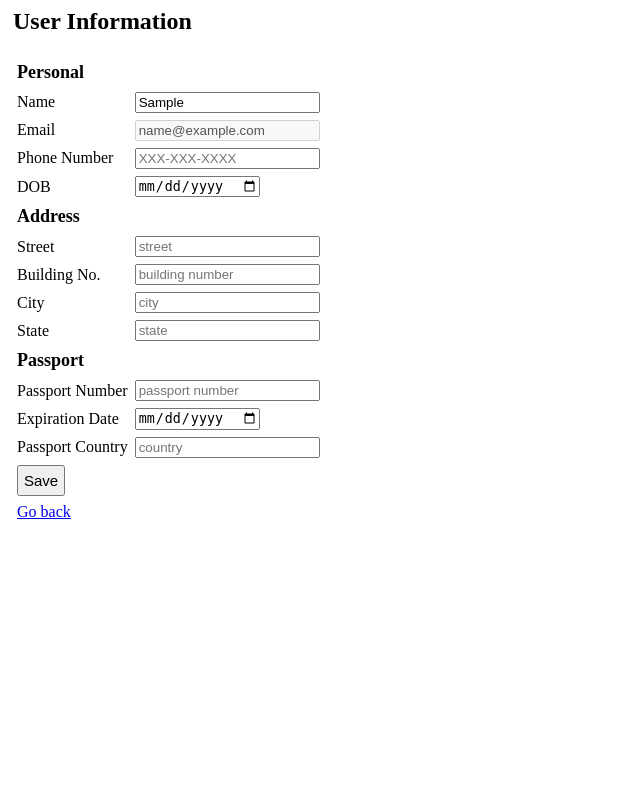
After one commit to EleanorMoseley/airline-project, a Flask app: page /customerinfo in a window 1280 px wide. The commit adds this page. Shown: the whole page, without its empty margins (0-640 px from the left). Run offline with Flask 3, Linux system fonts and the light colour scheme; the visitor is signed in with stand-in values (Sample User, id 1).

Commit message:
customer information

```diff
--- a/app.py
+++ b/app.py
@@ -6,10 +6,9 @@ app = Flask(__name__)
 app.secret_key = "your_secret_key_here"
 
 connection = pymysql.connect(host='localhost',
+                             port = 8889,
                              user='root',
-                             password = '',
-                            #  port = 8889,
-                            #  password='root',
+                             password='root',
                              db='airline',
                              charset='utf8mb4',
                              cursorclass=pymysql.cursors.DictCursor)
@@ -35,6 +34,85 @@ def book(flight_number):
         cursor.execute("SELECT * FROM Flight WHERE flight_number = %s", [flight_number])
         flight = cursor.fetchone()
     return render_template("book.html", flight=flight)
+
+@app.route("/customerinfo", methods = ["GET", "POST"])
+def customerinfo():
+
+    # list = ['name', 'phone_number', 'date_of_birth', 'address_street', 'address_city',
+    #     'address_state', 'address_building_number', 'passport_number', 'passport_expiration', 'passport_country']
+    updatedict = {'name': '',
+            'phone_number':'',
+            'date_of_birth':'',
+            'address_street':'',
+            'address_city':'',
+            'address_state':'',
+            'address_building_number':'',
+            'passport_number':'',
+            'passport_expiration':'',
+            'passport_country':''}
+    if request.method == "GET":
+        if (session.get('logged_in')==False):
+            return redirect(url_for('login'))
+        user = session['user']
+        email = user['email']
+        with connection.cursor() as cursor:
+            query = 'SELECT * FROM Customer WHERE email = %s'
+            cursor.execute(query, (email))
+            data = cursor.fetchone()
+            cursor.close()
+        for key in updatedict:
+                var = str(data[key])
+                print ("VAR: ", key, " ", var)
+                if var == 'None' or var.isspace() or len(var)<1:
+                    continue
+                else:
+                    updatedict[key]=var;
+        return render_template('customerinfo.html', name=updatedict['name'], email=email, phone_number=updatedict['phone_number'], date_of_birth = updatedict['date_of_birth'],
+        address_street=updatedict['address_street'], address_city = updatedict['address_city'], address_state=updatedict['address_state'], address_building_number=updatedict['address_building_number'],
+        passport_expiration = updatedict['passport_expiration'], passport_number = updatedict['passport_number'], passport_country = updatedict['passport_country'])
+    if request.method == "POST":
+        if(session.get('logged_in')== False):
+            return redirect(url_for('login'))
+        user = session['user']
+        email = user['email']
+        with connection.cursor() as cursor:
+            changestring = ''
+            for key in updatedict:
+                var = str(request.form.get(key))
+                # print ("VAR: ", key, " ", var)
+                if var == 'None' or var.isspace() or len(var)<1:
+                    changestring += (", %s = Null" % (key))
+
+                else:
+                    changestring += (", %s = '%s'" % (key, var))
+            print ("CHANGESTRINGGG", changestring)
+            if (len(changestring)>1):
+                changestring = changestring[1:]
+                print("UPDATE CUSTOMER SET %s WHERE email = '%s'" % (changestring, email))
+                cursor.execute("UPDATE CUSTOMER SET %s WHERE email = '%s'" % (changestring, email))
+                print ("CHANGESTRINGGG", changestring)
+                connection.commit()
+            cursor.close()
+    user = session['user']
+    with connection.cursor() as cursor:
+        query = 'SELECT * FROM Customer WHERE email = %s'
+        cursor.execute(query, (email))
+        data = cursor.fetchone()
+        cursor.close()
+        for key in updatedict:
+                var = str(data[key])
+                print ("VAR: ", key, " ", var)
+                if var == 'None' or var.isspace() or len(var)<1:
+                    continue
+                else:
+                    updatedict[key]=var;
+    return render_template('customerinfo.html', name=updatedict['name'], email=email, phone_number=updatedict['phone_number'], date_of_birth = updatedict['date_of_birth'],
+    address_street=updatedict['address_street'], address_city = updatedict['address_city'], address_state=updatedict['address_state'], address_building_number=updatedict['address_building_number'],
+    passport_expiration = updatedict['passport_expiration'], passport_number = updatedict['passport_number'], passport_country = updatedict['passport_country'])
+
+@app.route("/userhome")
+def userhome():
+    return render_template("home.html")
 
 @app.route("/confirm_booking/<flight_number>", methods=["POST"])
 def confirm_booking(flight_number):
@@ -147,9 +225,7 @@ def register():
 def login():
     if request.method == "POST":
         email = request.form.get("email")
-        # for testing purposes, the following line checks unhashed passwords
-        password = request.form.get("password")
-        #password = hashlib.md5(request.form.get("password").encode()).hexdigest()
+        password = hashlib.md5(request.form.get("password").encode()).hexdigest()
 
 
         with connection.cursor() as cursor:
--- /dev/null
+++ b/templates/customerinfo.html
@@ -0,0 +1,143 @@
+<html>
+
+<head>
+	<h2> User Information</h2>
+</head>
+<style>
+	table {
+		border-spacing: 3;
+		vertical-align: middle;
+		padding-left: 5;
+	}
+	tr {
+
+		vertical-align: middle;
+		height: 10px;
+	}
+	td {
+		padding-top: 2;
+		padding-bottom: 2;
+		padding-right: 3;
+		vertical-align: middle;
+	}
+	th {
+		text-align: left;
+		font-size: 18;
+		padding-top: 4;
+		padding-bottom: 4;
+	}
+	h2 {
+		padding-left: 5;
+		vertical-align: middle;
+	}
+
+	input[type=submit] {
+		padding: 5;
+		font-size: 15;
+	}
+</style>
+
+<body>
+	<table>
+		<form action="/customerinfo" method="POST">
+			<th> Personal </th>
+			<tr>
+				<td>
+					<label for="name">
+						Name
+					</label>
+				</td>
+				<td><input type="text" name="name", placeholder="Name" , value={{name}}>
+				</td>
+			</tr>
+			<tr>
+				<td><label for="email">
+						Email
+					</label>
+				</td>
+				<td><input readonly disabled type="email" name="email" value={{email}}>
+				</td>
+			</tr>
+			<tr>
+				<td><label for="phone_number">
+						Phone Number
+					</label>
+				</td>
+				<td><input type="tel" placeholder="XXX-XXX-XXXX" , name="phone_number" value={{phone_number}}>
+				</td>
+			</tr>
+			<tr>
+				<td>
+					<label for="date_of_birth"> DOB </label>
+				</td>
+				<td> <input type="date" , name="date_of_birth" , value={{date_of_birth}}></td>
+			</tr>
+			<th> Address </th>
+			<tr>
+				<td>
+					<label for="address_street"> Street </label>
+				</td>
+				<td> <input type="text" , placeholder="street" , name="address_street" , value={{address_street}}></td>
+			</tr>
+			<tr>
+				<td>
+					<label for="address_building_number"> Building No. </label>
+				</td>
+				<td> <input type="number" , max=99999999999, placeholder="building number" , name="address_building_number" ,
+						value={{address_building_number}}></td>
+			</tr>
+			</tr>
+			<tr>
+				<td>
+					<label for="city"> City </label>
+				</td>
+				<td> <input type="text" , placeholder="city" , name="address_city" , value={{address_city}}></td>
+			</tr>
+			</tr>
+			<tr>
+				<td>
+					<label for="address_state"> State </label>
+				</td>
+				<td> <input type="text" , placeholder="state" , name="address_state" , value={{address_state}}></td>
+			</tr>
+			<th> Passport </th>
+			<tr>
+				<td>
+					<label for="passport_number"> Passport Number </label>
+				</td>
+				<td> <input type="text" , placeholder="passport number" , name="passport_number" , value={{passport_number}}></td>
+			</tr>
+			<tr>
+				<td>
+					<label for="passport_expiration"> Expiration Date </label>
+				</td>
+				<td> <input type="date" , name="passport_expiration" , value={{passport_expiration}}></td>
+			</tr>
+			<tr>
+				<td>
+					<label for="passport_country"> Passport Country </label>
+				</td>
+				<td> <input type="text" , placeholder="country" , name="passport_country" , value={{passport_country}}></td>
+			</tr>
+			<tr>
+				<td>
+					<input type="submit" value=Save style="text-align: center;">
+				</td>
+			</tr>
+				{% if error %}
+				<tr>
+					<td>
+						<p class="error"><strong>Error:</strong> {{error}}</p>
+					</td>
+				</tr>
+				{% endif %}
+			<tr>
+				<td> <a href="/userhome">Go back</a> </td>
+			</tr>
+
+		</form>
+	</table>
+
+</body>
+
+</html>
--- a/templates/home.html
+++ b/templates/home.html
@@ -3,6 +3,7 @@
 <head>
     <title>Home</title>
 </head>
+<a href="/customerinfo">Account Info</a>
 <body>
     <h1>Welcome to Air Ticket Reservation System</h1>
     <h2>Search for Flights</h2>
```
